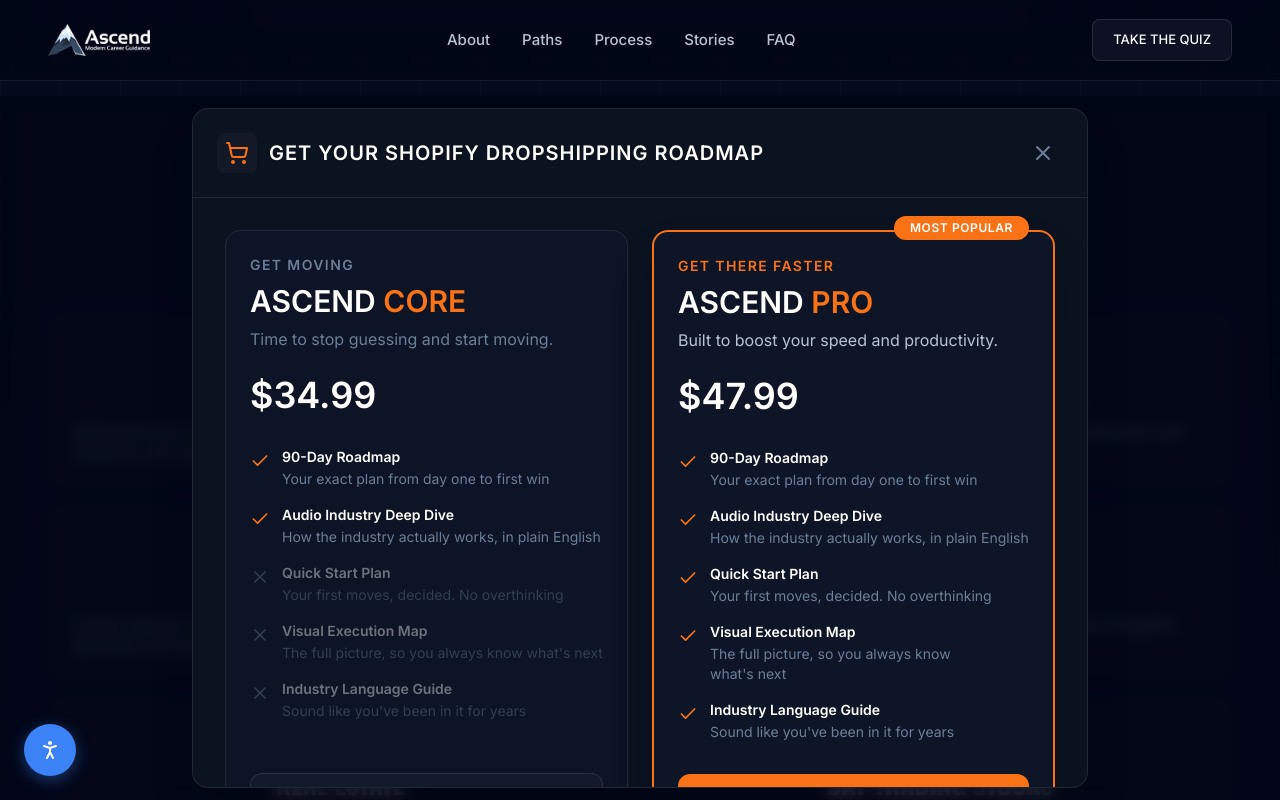
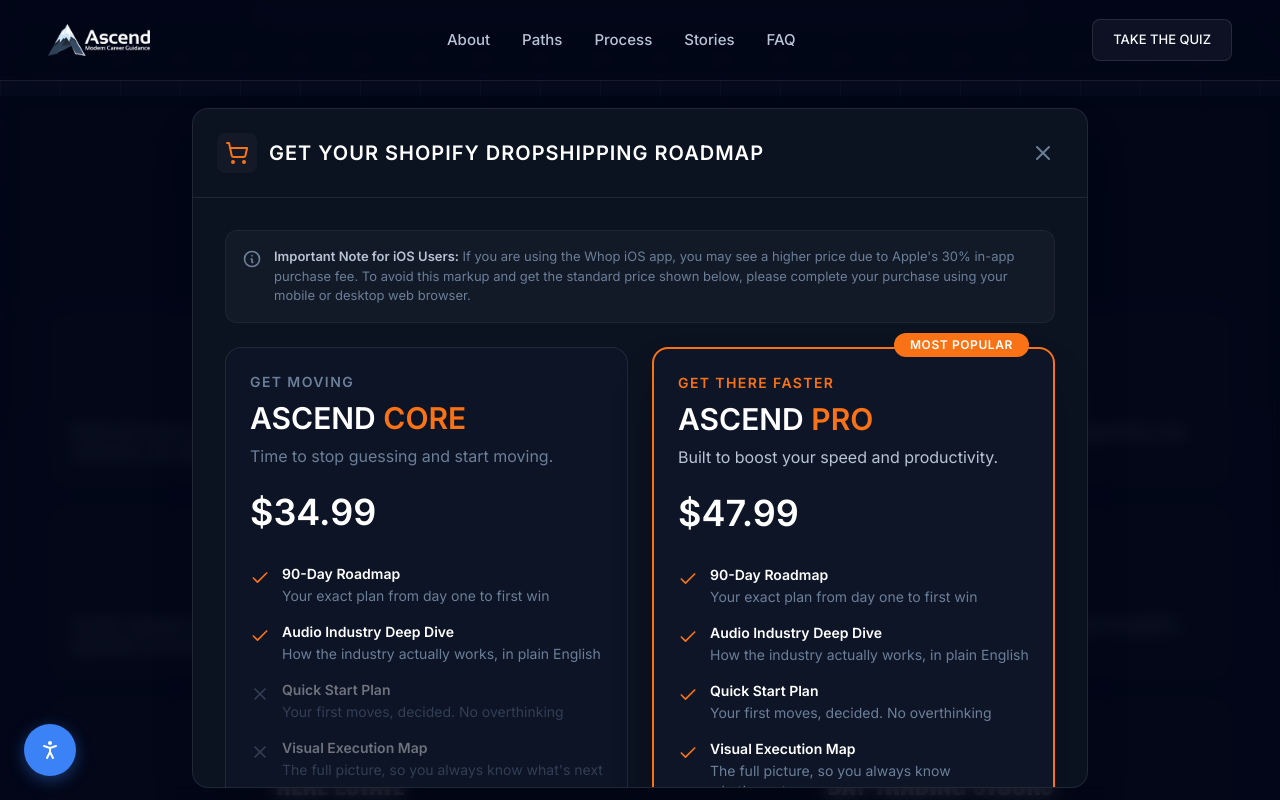
Before and after one commit to adamosdesigns/ascend-website, a React (Vite) app: page / in a window 1280 px wide. Both pictures are taken after a click on the button 340 px from the left and 2082 px from the top of the page. Shown: the part 1682-2482 px from the top of the page. Built offline with nearby package versions, Linux system fonts and the light colour scheme; no server answers.

Commit message:
Update PricingModal.tsx

```diff
--- a/src/components/PricingModal.tsx
+++ b/src/components/PricingModal.tsx
@@ -40,6 +40,16 @@
 
         {/* Content */}
         <div className="p-6 md:p-8 overflow-y-auto">
+          {/* iOS Pricing Disclaimer */}
+          <div className="mb-6 p-4 rounded-xl bg-[rgba(255,255,255,0.03)] border border-[rgba(255,255,255,0.05)] flex items-start gap-3">
+            <svg className="w-5 h-5 text-[#6b7f99] flex-shrink-0 mt-0.5" fill="none" viewBox="0 0 24 24" stroke="currentColor">
+              <path strokeLinecap="round" strokeLinejoin="round" strokeWidth={2} d="M13 16h-1v-4h-1m1-4h.01M21 12a9 9 0 11-18 0 9 9 0 0118 0z" />
+            </svg>
+            <p className="text-[13px] text-[#6b7f99] leading-[1.5]">
+              <strong className="text-[#b8c4d4]">Important Note for iOS Users:</strong> If you are using the Whop iOS app, you may see a higher price due to Apple's 30% in-app purchase fee. To avoid this markup and get the standard price shown below, please complete your purchase using your mobile or desktop web browser.
+            </p>
+          </div>
+
           <div className="grid md:grid-cols-2 gap-6">
             {/* Core Plan */}
             <div className="relative flex flex-col p-6 rounded-2xl border border-[rgba(255,255,255,0.09)] bg-[#0f172a]/50">
@@ -116,6 +126,7 @@
               </a>
             </div>
           </div>
+
         </div>
       </div>
     </div>,
```
